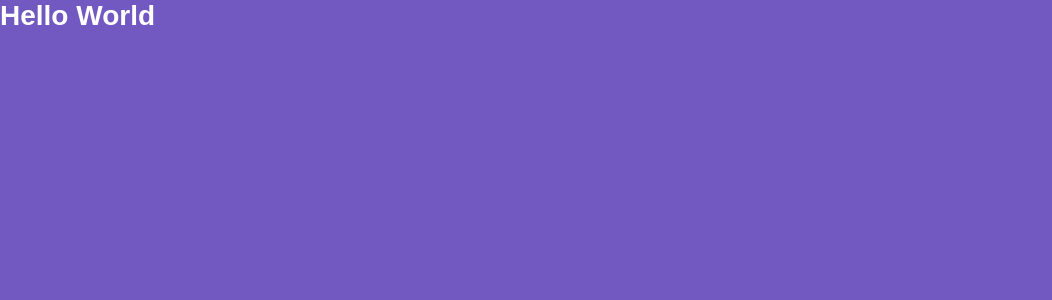
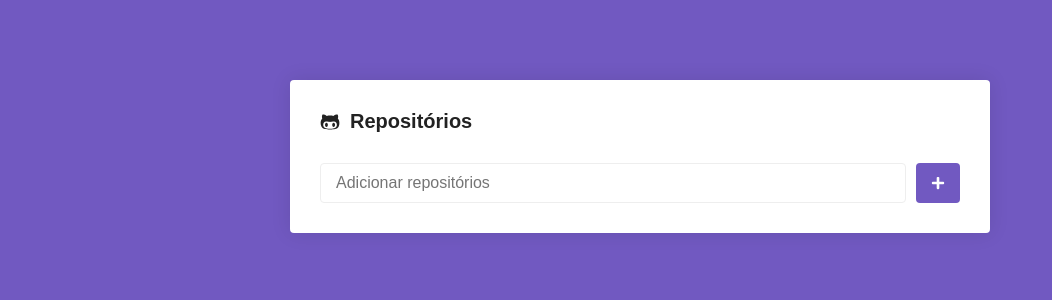
Before and after one commit to victorgcampanella/bootcampdez, a React (Create React App) app in the folder modulo05/: page / in a window 1280 px wide. Shown: the top 300 px of the page, without its empty margins (0-1052 px from the left). Built offline with nearby package versions, Linux system fonts and the light colour scheme; the HTML template or start-up script is replaced by a standard one.

Commit message:
estilizando pagina main

```diff
--- a/modulo05/package.json
+++ b/modulo05/package.json
@@ -8,6 +8,7 @@
     "@testing-library/user-event": "^7.1.2",
     "react": "^16.12.0",
     "react-dom": "^16.12.0",
+    "react-icons": "^3.9.0",
     "react-router-dom": "^5.1.2",
     "react-scripts": "3.4.0",
     "styled-components": "^5.0.1"
--- a/modulo05/src/pages/Main/index.js
+++ b/modulo05/src/pages/Main/index.js
@@ -1,7 +1,24 @@
 import React from 'react';
 
-import { Title } from './styles';
+import { FaGithubAlt, FaPlus } from 'react-icons/fa';
+
+import { Container, Form, SubmitButton } from './styles';
 
 export default function Main() {
-  return <Title>Hello World</Title>;
+  return (
+    <Container>
+      <h1>
+        <FaGithubAlt />
+        Repositórios
+      </h1>
+
+      <Form onSubmit={() => {}}>
+        <input type="text" placeholder="Adicionar repositórios" />
+
+        <SubmitButton>
+          <FaPlus color="#fff" size={14} />
+        </SubmitButton>
+      </Form>
+    </Container>
+  );
 }
--- a/modulo05/src/pages/Main/styles.js
+++ b/modulo05/src/pages/Main/styles.js
@@ -1,5 +1,49 @@
 import styled from 'styled-components';
 
-export const Title = styled.h1`
-  color: #fff;
+export const Container = styled.div`
+  max-width: 700px;
+  background: #fff;
+  border-radius: 4px;
+  box-shadow: 0 0 20px rgba(0, 0, 0, 0.1);
+  padding: 30px;
+  margin: 80px auto;
+
+  h1 {
+    font-size: 20px;
+    display: flex;
+    flex-direction: row;
+    align-items: center;
+
+    svg {
+      margin-right: 10px;
+    }
+  }
 `;
+
+export const Form = styled.form`
+  margin-top: 30px;
+  display: flex;
+  flex-direction: row;
+
+  input {
+    flex: 1;
+    border: 1px solid #eee;
+    padding: 10px 15px;
+    border-radius: 4px;
+    font-size: 16px;
+  }
+`;
+
+export const SubmitButton = styled.button.attrs({
+  type: 'submit',
+})`
+  background: #7159c1;
+  border: 0;
+  padding: 0 15px;
+  margin-left: 10px;
+  border-radius: 4px;
+
+  display: flex;
+  justify-content: center;
+  align-items: center;
+`;
```
Also changed, not shown: 1 other file (tests, documents, lock files or other folders).
